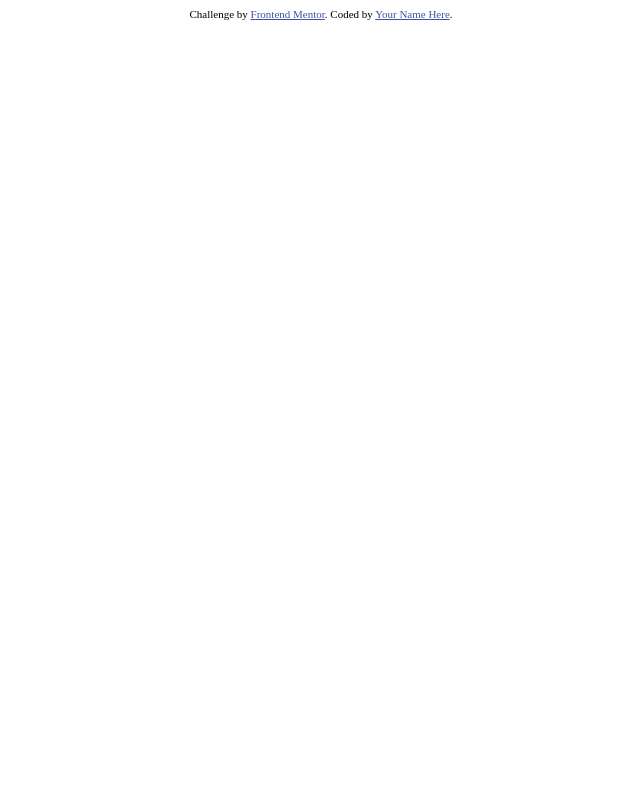
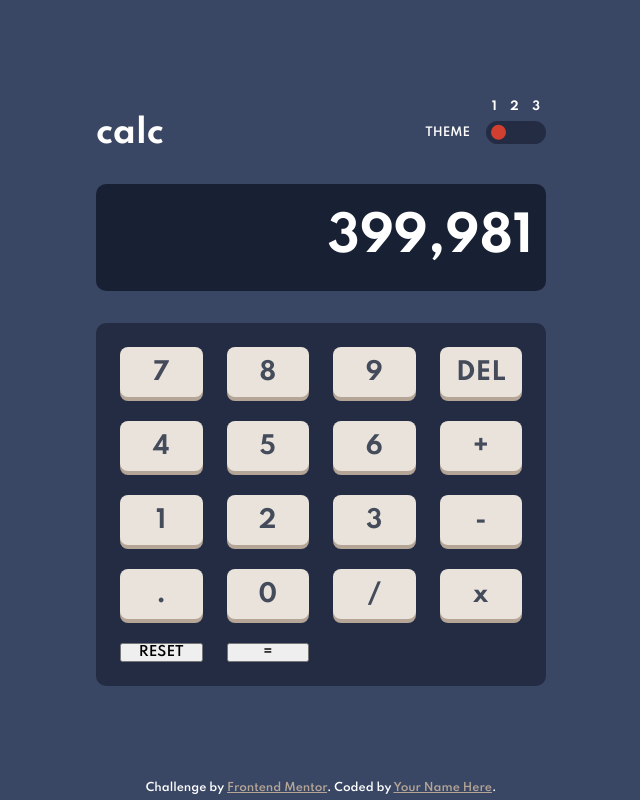
Before and after one commit to K4UNG/project-11-caculator-app, a plain HTML site: page index.html in a window 1280 px wide. Shown: the whole page, without its empty margins (319-959 px from the left). Drawn offline with Linux system fonts and the light colour scheme.

Commit message:
theme switcher and half numberpad finished

```diff
--- a/index.html
+++ b/index.html
@@ -13,6 +13,48 @@
 </head>
 <body>
 
+  <main>
+    <div class="header">
+      <div class="head">
+        <h1 class="logo">calc</h1>
+
+        <div class="toggle-container">
+          <p>THEME</p>
+          <button class="toggle">
+            <p class="numbers">1 2 3</p>
+            <div class="switch"></div>
+          </button>
+        </div>
+      </div>
+
+      <div class="output">
+        <h2>399,981</h2>
+      </div>
+    </div>
+
+    <div class="number-pad">
+      <button class="btn-1">7</button>
+      <button class="btn-1">8</button>
+      <button class="btn-1">9</button>
+      <button class="btn-1 gray">DEL</button>
+      <button class="btn-1">4</button>
+      <button class="btn-1">5</button>
+      <button class="btn-1">6</button>
+      <button class="btn-1">+</button>
+      <button class="btn-1">1</button>
+      <button class="btn-1">2</button>
+      <button class="btn-1">3</button>
+      <button class="btn-1">-</button>
+      <button class="btn-1">.</button>
+      <button class="btn-1">0</button>
+      <button class="btn-1">/</button>
+      <button class="btn-1">x</button>
+
+      <button class="btn-2 gray">RESET</button>
+      <button class="btn-2">=</button>
+    </div>
+  </main>
+
 
 
   <footer class="attribution">
--- a/script.js
+++ b/script.js
@@ -0,0 +1,22 @@
+const toggle = document.querySelector('.toggle');
+const circle = document.querySelector('.switch');
+
+function switchTheme() {
+    if (circle.classList.contains('theme-2')) {
+        circle.classList.replace('theme-2', 'theme-3');
+
+        document.body.classList.replace('second', 'third');
+    }
+    else if (circle.classList.contains('theme-3')) {
+        circle.classList.remove('theme-3');
+
+        document.body.classList.remove('third');
+    }
+    else {
+        circle.classList.add('theme-2');
+
+        document.body.classList.add('second')
+    }
+}
+
+toggle.onclick = switchTheme;
--- a/style.css
+++ b/style.css
@@ -1,2 +1,213 @@
-.attribution { font-size: 11px; text-align: center; }
-.attribution a { color: hsl(228, 45%, 44%); }
+@import url('https://fonts.googleapis.com/css2?family=Spartan:wght@600;700&display=swap');
+
+.attribution { font-size: 11px; text-align: center; position: absolute; bottom: 5px; color: var(--sec-text)}
+.attribution a { color: var(--pri-key-shadow); }
+
+:root {
+    /* ------original theme------ */
+
+    /* backgrounds */
+    --main-bg: hsl(222, 26%, 31%);
+    --sec-bg: hsl(223, 31%, 20%);
+    --dark-bg: hsl(224, 36%, 15%);
+
+    /* keys */
+    --sec-key: hsl(225, 21%, 49%);
+    --sec-key-shadow: hsl(224, 28%, 35%);
+
+    --red-key: hsl(6, 63%, 50%);
+    --red-key-shadow: hsl(6, 70%, 34%);
+
+    --pri-key: hsl(30, 25%, 89%);
+    --pri-key-shadow: hsl(28, 16%, 65%);
+
+    /* texts */
+    --pri-text: hsl(221, 14%, 31%);
+    --sec-text: white;
+}
+
+.second {
+    /* ------second theme------ */
+
+    /* backgrounds */
+    --main-bg: hsl(0, 0%, 90%);
+    --sec-bg: hsl(0, 5%, 81%);
+    --dark-bg: hsl(0, 0%, 93%);
+
+    /* keys */
+    --sec-key: hsl(185, 42%, 37%);
+    --sec-key-shadow: hsl(185, 58%, 25%);
+
+    --red-key: hsl(25, 98%, 40%);
+    --red-key-shadow: hsl(25, 99%, 27%);
+
+    --pri-key: hsl(45, 7%, 89%);
+    --pri-key-shadow: hsl(35, 11%, 61%);
+
+    /* texts */
+    --pri-text: hsl(60, 10%, 19%);
+    --sec-text: hsl(60, 10%, 19%);
+}
+
+.third {
+    /* ------third theme------ */
+
+    /* backgrounds */
+    --main-bg: hsl(268, 75%, 9%);
+    --sec-bg: hsl(268, 71%, 12%);
+    --dark-bg: hsl(224, 36%, 15%);
+
+    /* keys */
+    --sec-key: sl(281, 89%, 26%);
+    --sec-key-shadow: hsl(285, 91%, 52%);
+
+    --red-key: hsl(176, 100%, 44%);
+    --red-key-shadow: hsl(177, 92%, 70%);
+
+    --pri-key: hsl(268, 47%, 21%);
+    --pri-key-shadow: hsl(290, 70%, 36%);
+
+    /* texts */
+    --sec-text: hsl(52, 100%, 62%);
+    --pri-text: white;
+}
+
+*,
+*::before,
+*::after {
+    margin: 0;
+    padding: 0;
+    box-sizing: border-box;
+    font-family: 'Spartan', sans-serif;
+    transition: background-color .2s ease;
+}
+
+body {
+    position: relative;
+    background: var(--main-bg);
+    height: 100vh;
+    display: grid;
+    place-items: center;
+}
+
+main {
+    width: 40%;
+    max-width: 450px;
+    display: grid;
+}
+
+.header {
+    color: var(--sec-text);
+}
+
+.head {
+    display: flex;
+    justify-content: space-between;
+    align-items: center;
+}
+
+.toggle-container {
+    display: flex;
+    align-items: center;
+    gap: 1em;
+}
+
+.toggle-container p {
+    font-size: .725rem;
+}
+
+.toggle {
+    border: none;
+    background: var(--sec-bg);
+    width: 60px;
+    height: 23px;
+    border-radius: 20px;
+    font-weight: 700;
+    position: relative;
+    cursor: pointer;
+}
+
+.numbers {
+    width: 80%;
+    position: absolute;
+    bottom: 70%;
+    left: 50%;
+    transform: translateX(-50%);
+    text-align: justify;
+    font-weight: 700;
+    pointer-events: none;
+    color: var(--sec-text);
+}
+
+.numbers:after {
+    content: '';
+    display: inline-block;
+    width: 100%;
+}
+
+.switch {
+    width: 15px;
+    height: 15px;
+    background: var(--red-key);
+    position: absolute;
+    border-radius: 50%;
+    top: 50%;
+    left: 5px;
+    transform: translateY(-55%);
+    transition: .2s ease;
+}
+
+.theme-2 {
+    transform: translate(calc(25px - 50%), -55%);
+}
+
+.theme-3 {
+    transform: translate(calc(50px - 100%), -55%);
+}
+
+.output {
+    text-align: right;
+    background: var(--dark-bg);
+    padding: .8em .4em;
+    font-size: 2rem;
+    border-radius: 10px;
+    margin: 1em 0;
+}
+
+.number-pad {
+    display: grid;
+    grid-template-columns: repeat(4, 1fr);
+    grid-gap: 1.5em;
+    padding: 1.5em;
+    background: var(--sec-bg);
+    border-radius: 10px;
+    position: relative;
+    z-index: 1;
+}
+
+.btn-1 {
+    width: 100%;
+    height: 50px;
+    border: none;
+    border-radius: 8px;
+    background-color: var(--pri-key);
+    position: relative;
+    font-weight: 700;
+    font-size: 1.5rem;
+    display: grid;
+    place-items: center;
+    color: var(--pri-text);
+    cursor: pointer;
+}
+
+.btn-1::after {
+    content: '';
+    position: absolute;
+    border-radius: 8px;
+    width: 100%;
+    height: 100%;
+    left: 0;
+    bottom: -4px;
+    background-color: var(--pri-key-shadow);
+    z-index: -1;
+}
```
